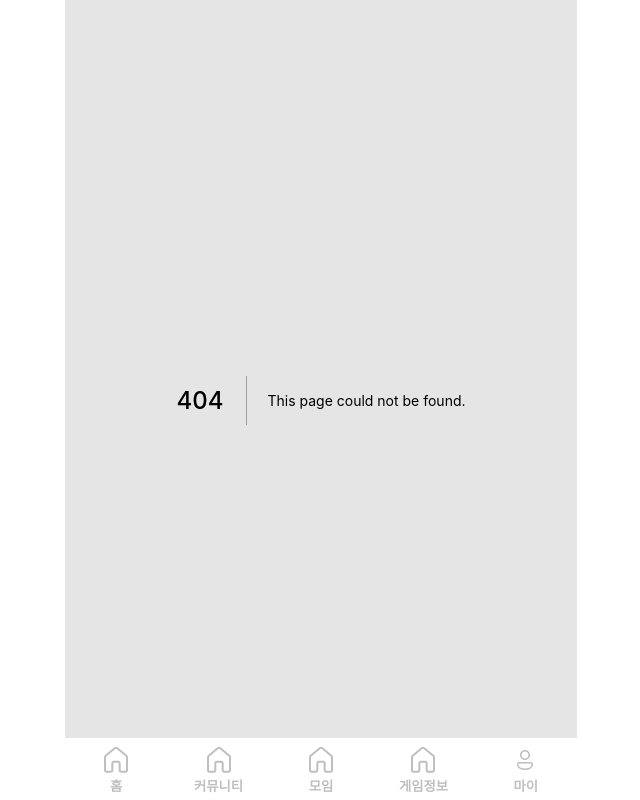
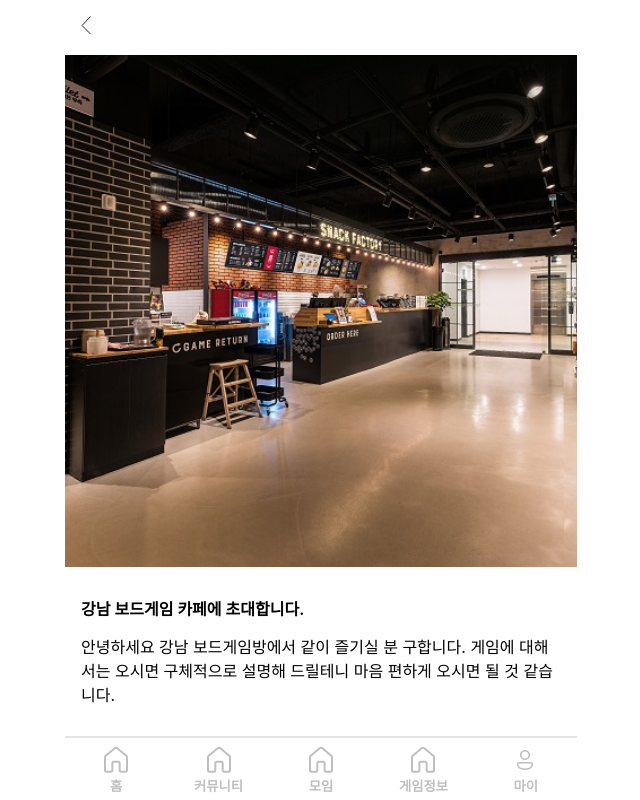
Before and after one commit to numble04/Front, a Next.js app: page /meeting/1 in a window 1280 px wide. Before the commit this address had no page. Shown: the whole page, without its empty margins (319-959 px from the left). Built offline with nearby package versions, Linux system fonts and the light colour scheme.

Commit message:
feat: 모임 상세 페이지 추가

```diff
--- a/components/common/Icon.tsx
+++ b/components/common/Icon.tsx
@@ -82,3 +82,11 @@ export const MeetingIcon = () => {
     </svg>
   );
 };
+
+export const BackIcon = () => {
+  return (
+    <svg width="10" height="19" viewBox="0 0 10 19" fill="none" xmlns="http://www.w3.org/2000/svg">
+      <path d="M9.5 0.5L1 9.5L9.5 18" stroke="#222222"/>
+    </svg>
+  );
+};
--- a/components/meeting/MeetingCard.tsx
+++ b/components/meeting/MeetingCard.tsx
@@ -1,16 +1,18 @@
 /* eslint-disable @next/next/no-img-element */
 import { DateIcon, LocationIcon, MeetingIcon } from 'components/common/Icon';
+import { useRouter } from 'next/router';
 import styled from 'styled-components';
 import { MeetingCardProps } from 'types';
 
 export const MeetingCard = (props: MeetingCardProps) => {
   const { meeting } = props;
+  const router = useRouter();
   const existMeeting =
     meeting.numberOfParticipants === meeting.maximumNumber ? false : true;
   return (
-    <Container>
+    <Container onClick={() => router.push(`/meeting/${meeting.id}`)}>
       <ImgWrapper>
-        <Img src={meeting.image} alt={meeting.image} />
+        <Img src={meeting.image[0]} alt={meeting.id} />
       </ImgWrapper>
       <ContentWrapper>
         <Title>
--- a/constant/meeting.ts
+++ b/constant/meeting.ts
@@ -1,47 +1,57 @@
-export const meeting = [
+export const meetings = [
   {
-    id: 1,
+    id: '1',
     title: '강남 보드게임 카페에 초대합니다.',
+    content: '안녕하세요 강남 보드게임방에서 같이 즐기실 분 구합니다. 게임에 대해서는 오시면 구체적으로 설명해 드릴테니 마음 편하게 오시면 될 것 같습니다.',
     location: '명 보드게임카페 강남역점',
     date: '11.12',
+    price: 6000,
     numberOfParticipants: 4,
     maximumNumber: 6,
-    image: '/image.png',
+    image: ['/image.png'],
   },
   {
-    id: 2,
+    id: '2',
     title: '강남 보드게임 카페에 초대합니다.',
+    content: '안녕하세요 강남 보드게임방에서 같이 즐기실 분 구합니다. 게임에 대해서는 오시면 구체적으로 설명해 드릴테니 마음 편하게 오시면 될 것 같습니다.',
     location: '명 보드게임카페 강남역점',
     date: '11.12',
+    price: 6000,
     numberOfParticipants: 7,
     maximumNumber: 7,
-    image: '/image.png',
+    image: ['/image.png'],
   },
   {
-    id: 3,
+    id: '3',
     title: '강남 보드게임 카페에 초대합니다.',
+    content: '안녕하세요 강남 보드게임방에서 같이 즐기실 분 구합니다. 게임에 대해서는 오시면 구체적으로 설명해 드릴테니 마음 편하게 오시면 될 것 같습니다.',
     location: '명 보드게임카페 강남역점',
     date: '11.12',
+    price: 6000,
     numberOfParticipants: 1,
     maximumNumber: 6,
-    image: '/image.png',
+    image: ['/image.png'],
   },
   {
-    id: 4,
+    id: '4',
     title: '강남 보드게임 카페에 초대합니다.',
+    content: '안녕하세요 강남 보드게임방에서 같이 즐기실 분 구합니다. 게임에 대해서는 오시면 구체적으로 설명해 드릴테니 마음 편하게 오시면 될 것 같습니다.',
     location: '명 보드게임카페 강남역점',
     date: '11.12',
+    price: 6000,
     numberOfParticipants: 2,
     maximumNumber: 6,
-    image: '/image.png',
+    image: ['/image.png'],
   },
   {
-    id: 5,
+    id: '5',
     title: '강남 보드게임 카페에 초대합니다.',
+    content: '안녕하세요 강남 보드게임방에서 같이 즐기실 분 구합니다. 게임에 대해서는 오시면 구체적으로 설명해 드릴테니 마음 편하게 오시면 될 것 같습니다.',
     location: '명 보드게임카페 강남역점',
     date: '11.12',
+    price: 6000,
     numberOfParticipants: 4,
     maximumNumber: 6,
-    image: '/image.png',
+    image: ['/image.png'],
   },
 ];
--- /dev/null
+++ b/pages/meeting/[id].tsx
@@ -0,0 +1,128 @@
+import { BackIcon } from 'components/common/Icon';
+import { MeetingCard } from 'components/meeting/MeetingCard';
+import { meetings } from 'constant/meeting';
+import type { NextPage } from 'next';
+import { useRouter } from 'next/router';
+import { useEffect, useState } from 'react';
+import styled from 'styled-components';
+import { MeetingProps } from 'types';
+
+const Page: NextPage = () => {
+  const router = useRouter();
+  const { id } = router.query;
+  const [meeting, setMeeting] = useState<MeetingProps>({
+    id: '',
+    title: '',
+    content: '',
+    location: '',
+    date: '',
+    price: 0,
+    numberOfParticipants: 0,
+    maximumNumber: 0,
+    image: [],
+  });
+  useEffect(() => {
+    if (!router.isReady) return;
+    setMeeting(meetings.filter((meeting) => meeting.id === id)[0]);
+  }, [router.isReady]);
+  return (
+    <Container>
+      <BackWrapper onClick={() => router.back()}><BackIcon /></BackWrapper>
+      <ImgWrapper>
+        <Img src={meeting.image[0]} alt={meeting.id}/>
+      </ImgWrapper>
+      <MainWrapper>
+        <TitleWrapper>
+          <Title>{meeting.title}</Title>
+          <Content>{meeting.content}</Content>
+        </TitleWrapper>
+        <GuideWrapper>
+          <Title>안내사항</Title>
+          <GridWrapper>
+            <div>날짜</div>
+            <div>Play시간</div>
+            <div>{meeting.price}원</div>
+            <div>{meeting.maximumNumber}명</div>
+          </GridWrapper>
+        </GuideWrapper>
+        <TapWrapper>
+          <Title>위치</Title>
+          <div>{meeting.location}</div>
+        </TapWrapper>
+      </MainWrapper>
+    </Container>
+  );
+};
+
+export default Page;
+
+const Container = styled.div`
+  width: 100%;
+  height: 100%;
+  overflow-y: scroll;
+`;
+
+const BackWrapper = styled.div`
+  background-color: #ffffff;
+  padding: 1rem;
+`;
+
+const ImgWrapper = styled.div`
+  position: relative;
+  width: 100%;
+  &:after {
+    content: "";
+    display: block;
+    padding-bottom: 100%;
+  }
+`;
+
+const Img = styled.img`
+  position: absolute;
+  width: 100%;
+  height: 100%;
+  object-fit: cover;
+`;
+
+const MainWrapper = styled.div`
+  display: flex;
+  flex-direction: column;
+`;
+
+const TitleWrapper = styled.div`
+  background-color: #ffffff;
+  padding: 1rem 1rem 3rem 1rem;
+  border-bottom: 2px solid #E5E5E5;
+`;
+
+const Title = styled.h2`
+  font-size: 1rem;
+  font-weight: 600;
+`;
+
+const Content = styled.div`
+`;
+
+const GuideWrapper = styled.div`
+  background-color: #ffffff;
+  padding: 2rem 1rem 4rem 1rem;
+  border-bottom: 2px solid #E5E5E5;
+`;
+
+const GridWrapper = styled.div`
+  display: grid;
+  grid-template-rows: repeat(2, 100px);
+  grid-template-columns: repeat(2, 1fr);
+  row-gap: 1rem;
+  column-gap: 1rem;
+  & > div {
+    border: 1px solid #E5E5E5;
+    text-align: center;
+    line-height: 100px;
+  }
+`;
+
+const TapWrapper = styled.div`
+  background-color: #ffffff;
+  padding: 2rem 1rem 4rem 1rem;
+`;
--- a/pages/meeting.tsx
+++ b/pages/meeting/index.tsx
@@ -1,5 +1,5 @@
 import { MeetingCard } from 'components/meeting/MeetingCard';
-import { meeting } from 'constant/meeting';
+import { meetings } from 'constant/meeting';
 import type { NextPage } from 'next';
 import styled from 'styled-components';
 
@@ -9,7 +9,7 @@ const Page: NextPage = () => {
       <Title>모임</Title>
       <CardWrapper>
         <div>매칭</div>
-        {meeting.map((item) => (
+        {meetings.map((item) => (
           <MeetingCard key={item.id} meeting={item} />
         ))}
       </CardWrapper>
```
Also changed, not shown: types/index.ts (+13 -9 lines).
